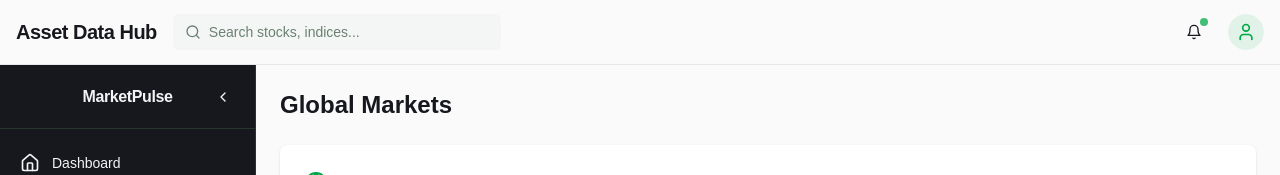
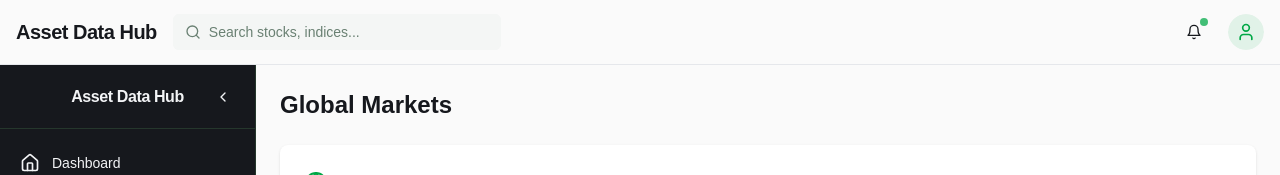
Before and after one commit to rcmarques357/portal-2025, a React (Vite) app: page /global in a window 1280 px wide. Shown: the top 175 px of the page. Built offline with nearby package versions, Linux system fonts and the light colour scheme.

Commit message:
Fix sidebar menu item

```diff
--- a/src/components/layout/Sidebar.tsx
+++ b/src/components/layout/Sidebar.tsx
@@ -83,7 +83,7 @@ export function Sidebar({ isCollapsed, onToggle, className }: SidebarProps) {
           "font-semibold tracking-tight transition-opacity duration-200",
           isCollapsed ? "opacity-0" : "opacity-100"
         )}>
-          MarketPulse
+          Asset Data Hub
         </h2>
 
         <Button
```
